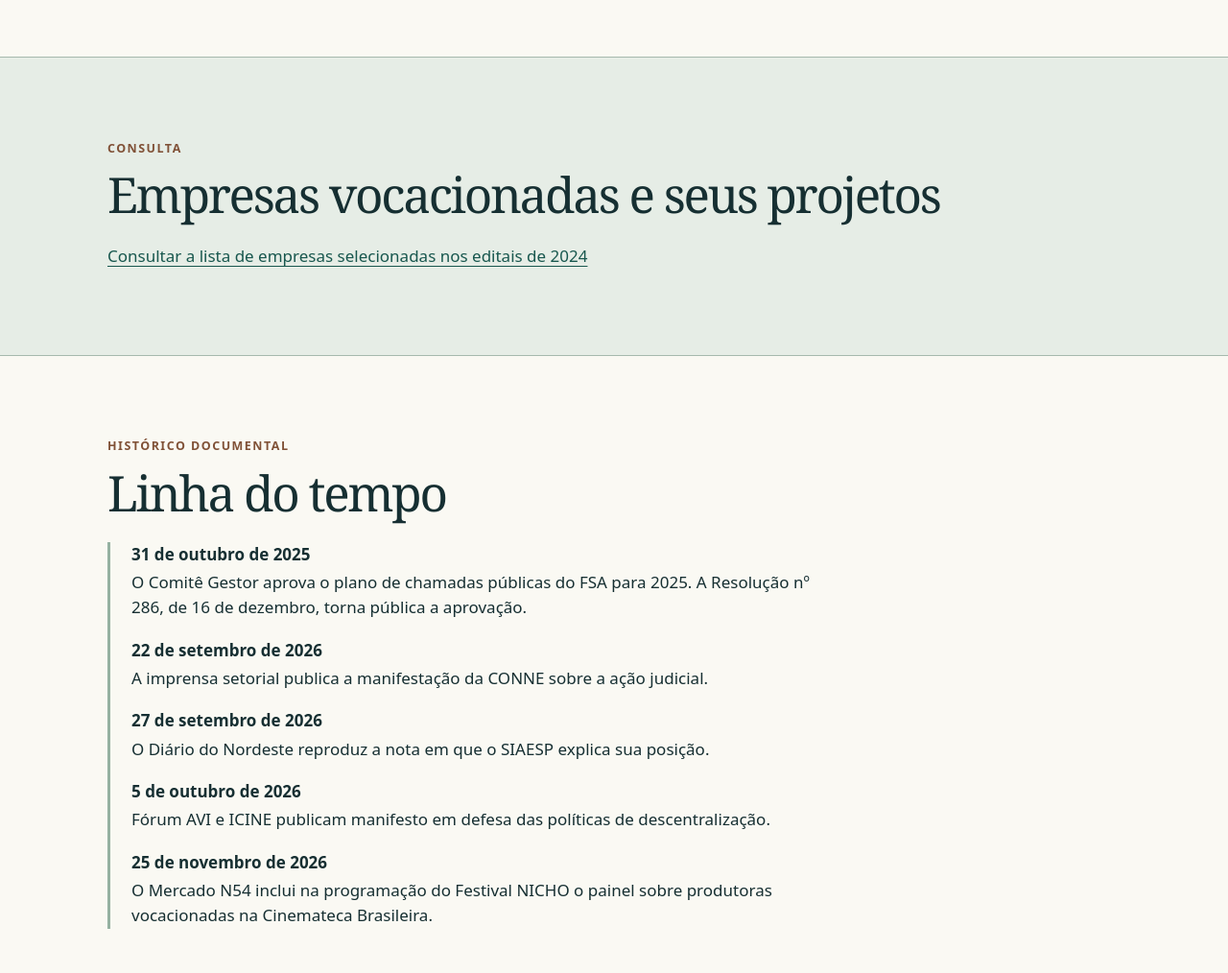
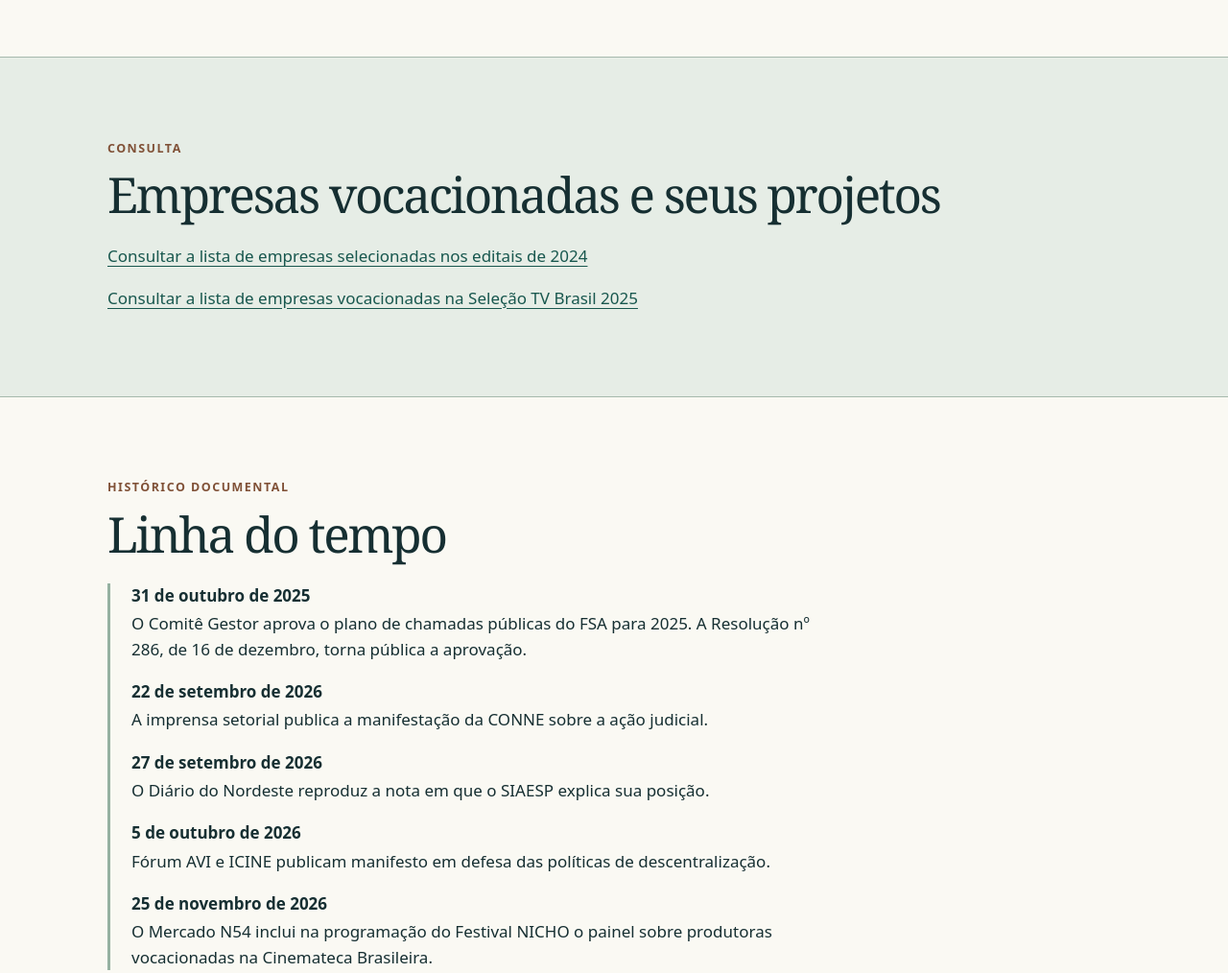
Before and after one commit to Estoatoa/audiovisual-plural, a plain HTML site: page index.html in a window 1280 px wide. Shown: the part 2644-3658 px from the top of the page at 96% size. Drawn offline with Linux system fonts and the light colour scheme.

Commit message:
Inclui acesso à lista da Seleção TV Brasil 2025

```diff
--- a/index.html
+++ b/index.html
@@ -10,7 +10,7 @@
 <p>O pedido se refere a regras do plano de chamadas de 2025. Qualquer efeito sobre um edital de 2024 ou um contrato específico exige a leitura de decisão aplicável. <a href="https://telaviva.com.br/22/09/2026/conne-repudia-acao-civil-publica-do-siaesp-contra-descentralizacao-de-recursos-do-audiovisual/">Ver trechos da petição reproduzidos pela Tela Viva</a>.</p></details>
 <h3>Andamento em apuração</h3><p>Processo informado à plataforma: <strong>5027855-66.2026.4.03.6100</strong>. Em 25/11/2026, o formulário oficial da Justiça Federal recebeu o número, mas a conexão caiu após o envio em duas tentativas. A busca pública pelo número nos índices do TRF3, Jusbrasil e Escavador também não forneceu uma movimentação verificável. A última decisão, eventuais recursos e efeitos sobre contratos seguem sem confirmação nesta edição.</p>
 <p><a href="https://pje1g.trf3.jus.br/pje/ConsultaPublica/listView.seam">Consultar o processo no PJe de primeiro grau</a></p></section>
-<section id="empresas"><p class="eyebrow">Consulta</p><h2>Empresas vocacionadas e seus projetos</h2><p><a href="empresas-2024.html">Consultar a lista de empresas selecionadas nos editais de 2024</a></p></section>
+<section id="empresas"><p class="eyebrow">Consulta</p><h2>Empresas vocacionadas e seus projetos</h2><p><a href="empresas-2024.html">Consultar a lista de empresas selecionadas nos editais de 2024</a></p><p><a href="empresas-2025-tv-brasil.html">Consultar a lista de empresas vocacionadas na Seleção TV Brasil 2025</a></p></section>
 <section id="tempo"><p class="eyebrow">Histórico documental</p><h2>Linha do tempo</h2>
 <dl><dt>31 de outubro de 2025</dt><dd>O Comitê Gestor aprova o plano de chamadas públicas do FSA para 2025. A Resolução nº 286, de 16 de dezembro, torna pública a aprovação.</dd>
 <dt>22 de setembro de 2026</dt><dd>A imprensa setorial publica a manifestação da CONNE sobre a ação judicial.</dd>
```
